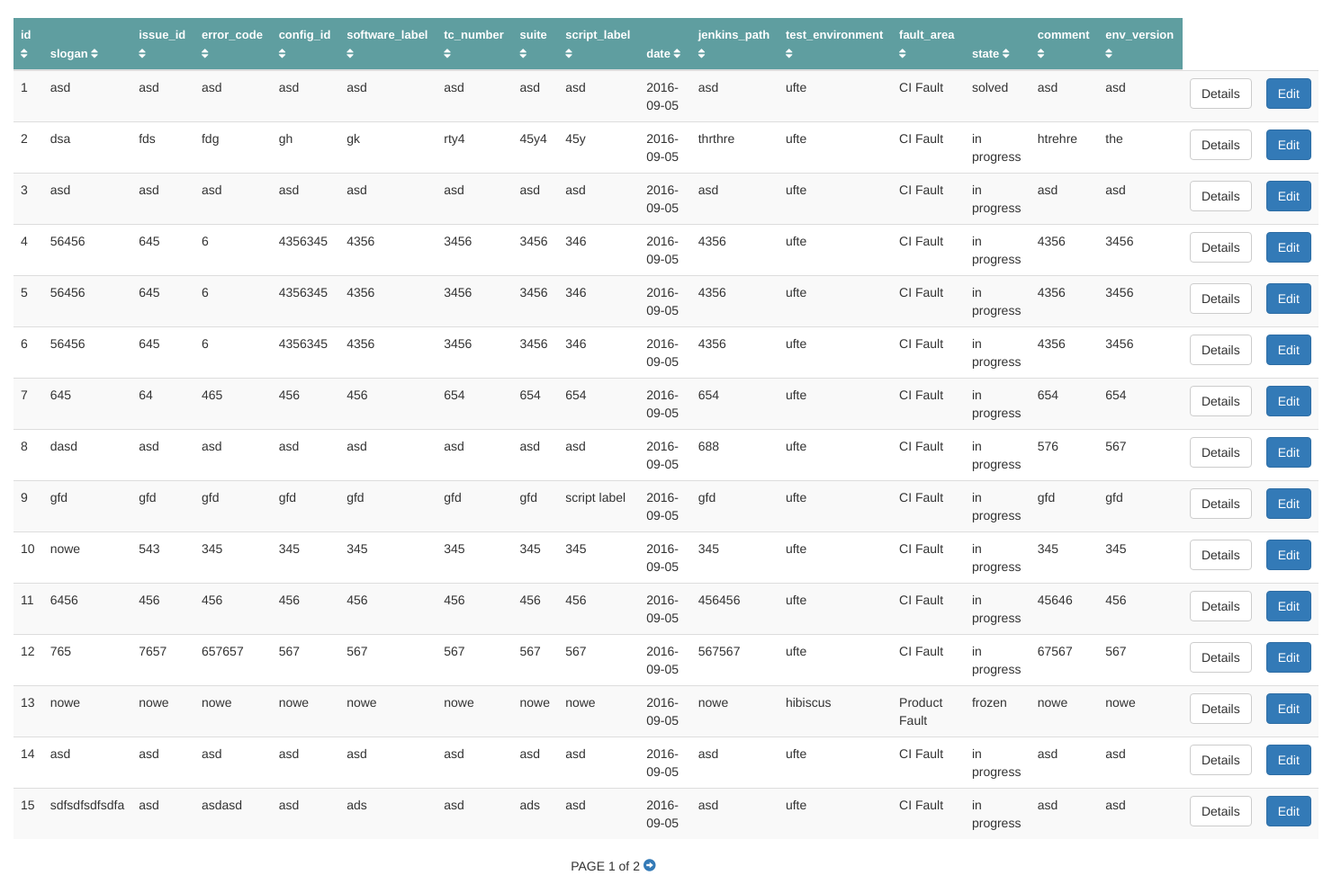
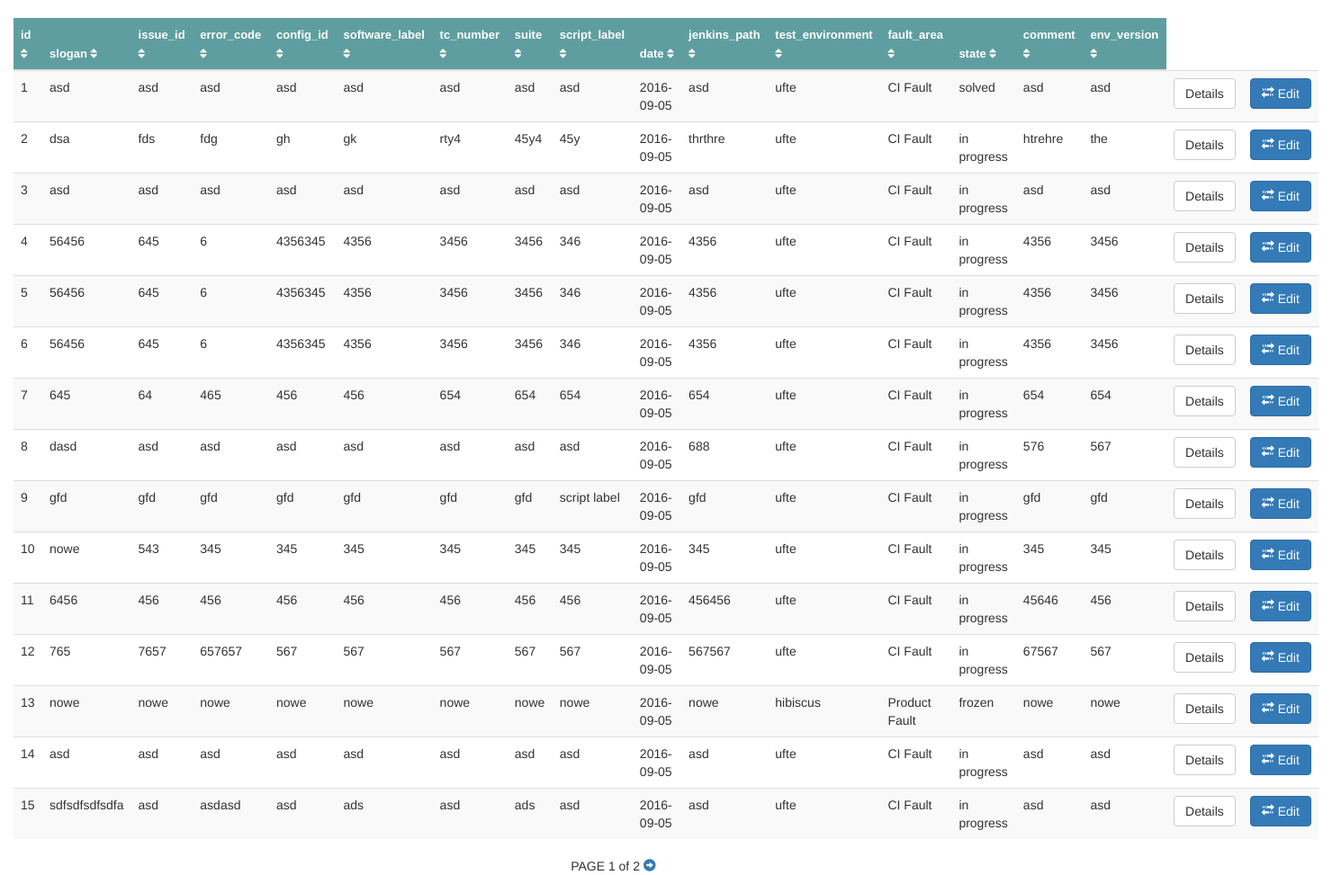
Before and after one commit to dariusz-adler/c-tool, a Django app: page / in a window 1480 px wide. Shown: the part 52-1025 px from the top of the page at 90% size. Run offline with Django 3.2, Linux system fonts and the light colour scheme; data comes from the database, SQL or seed files in the repository; some libraries are stand-ins or nearby versions.

Commit message:
edit function

```diff
--- a/errors/templates/errors/index.html
+++ b/errors/templates/errors/index.html
@@ -42,7 +42,10 @@
                         <td>{{ value }}</td>
                     {% endfor %}
                     <td><a href="{% url 'error:detail' error.id %}" class="btn btn-default btn-md" role="button">Details</a></td>
-                    <td><button type="button" class="btn btn-primary"><a href="#"></a>Edit</button></td>
+                    <td><a href="{% url 'error:update' error.id %}" class="btn btn-primary btn-md" role="button">
+                            <span class="glyphicon glyphicon-transfer" aria-hidden="true"></span>  Edit
+                        </a>
+                    </td>
 
                 </tr>
                 {% endfor %}
```
